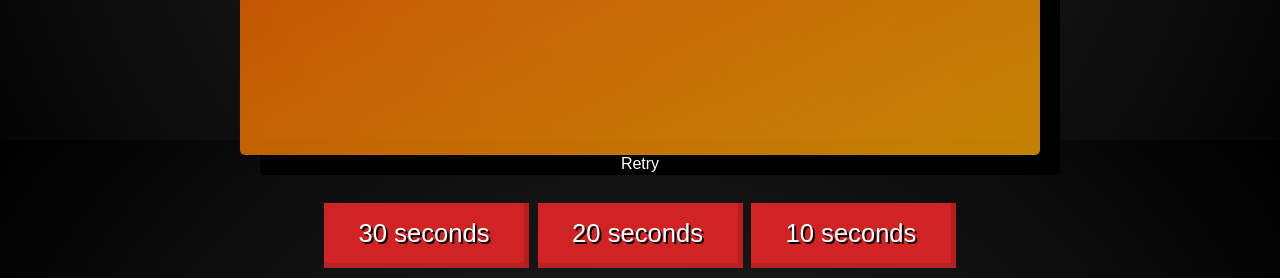
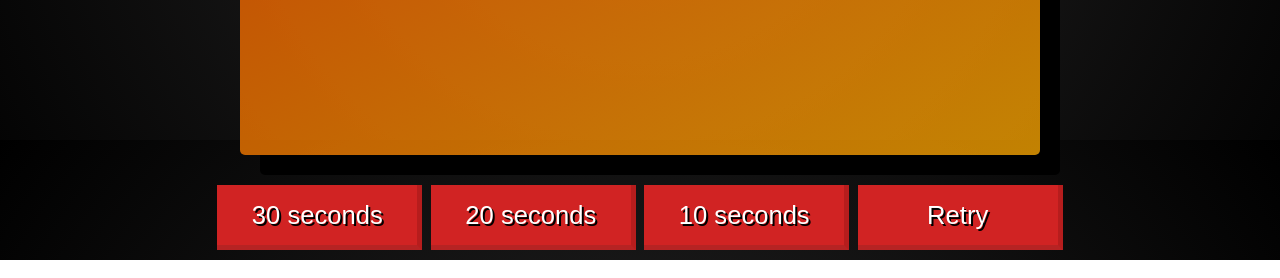
Before and after one commit to Ketsen/ClickCounterCPS, a plain HTML site: page 5seconds.html in a window 1280 px wide. Shown: the part 660-938 px from the top of the page. Drawn offline with Linux system fonts and the light colour scheme.

Commit message:
Update 5seconds.html

```diff
--- a/5seconds.html
+++ b/5seconds.html
@@ -8,6 +8,7 @@
         <link type="text/css" id="style" rel="stylesheet" href="styles.css">
         <link rel="preconnect" href="https://fonts.gstatic.com">
         <script type="text/javascript" src="5seconds.js" async></script>
+        <meta name="google-site-verification" content="4h9jIxsoTna1g-kXHEIUPTeLeZsKwDF3hwPnZTYoVtU" />
     </head>
     <body>
         <h1>Clicks Counter</h1>
@@ -15,11 +16,11 @@
         <p class="cps" id="CPS">CPS: 0</p>
         <p class="seconds" id="bip">5s</p>
         <div onclick="lesClics()"><div onclick="start(this)" class="animDiv divClick" id="end">Click here</div></div>
-        <div onclick="finit()" class="divTry"><a href="#">Retry</a></div>
         <div>
             <div class="second"><a href="index.html">30 seconds</a></div>
             <div class="second"><a href="20seconds.html">20 seconds</a></div>
             <div class="second"><a href="10seconds.html">10 seconds</a></div>
+            <div onclick="finit()" class="second"><a href="#">Retry</a></div>
         </div>
     </body>
 </html>
```
